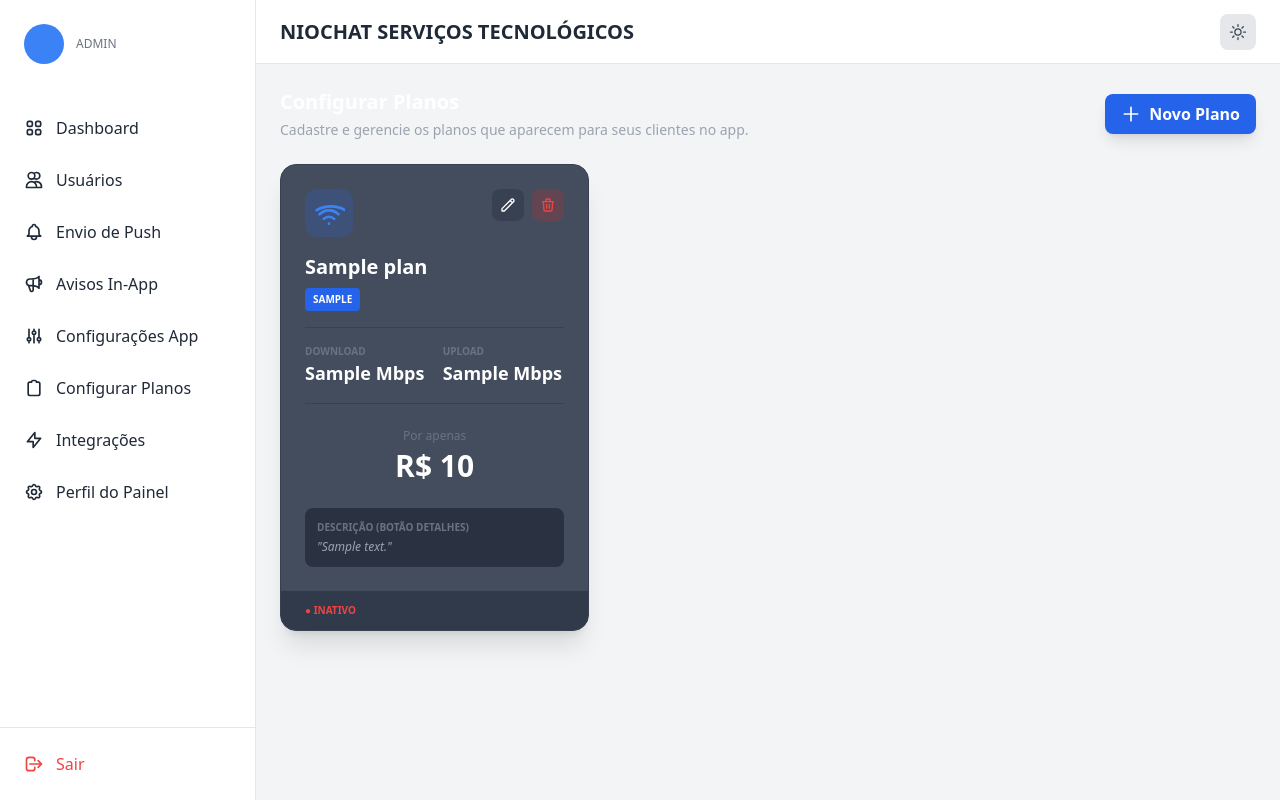
After one commit to juniorssilvaa/app_provedor, a Django app: template templates/plans_config.html in a window 1280 px wide. The commit adds this page. Run offline with Django 5.2, Linux system fonts and the light colour scheme; the template is opened without the code that fills it: most values are stand-ins (such as "Sample title", 1, 10 or a date in 2020); some libraries are stand-ins or nearby versions.

Commit message:
feat: implement dynamic plans system and production API preparation

```diff
--- a/api/sgp_proxy.py
+++ b/api/sgp_proxy.py
@@ -2,11 +2,13 @@ import requests
 from rest_framework.decorators import api_view, permission_classes
 from rest_framework.permissions import AllowAny
 from rest_framework.response import Response
+from drf_spectacular.utils import extend_schema
 from django.views.decorators.csrf import csrf_exempt
 from core.models import Provider, ProviderToken
 import json
 import re
 
+@extend_schema(tags=['SGP Proxy'])
 @csrf_exempt
 @api_view(['POST'])
 @permission_classes([AllowAny])
--- a/api/urls.py
+++ b/api/urls.py
@@ -12,6 +12,7 @@ urlpatterns = [
     # Endpoint Público para o App (Configuração do Tenant)
     path('public/config/', views.get_app_configuration, name='get_app_configuration'),
     path('public/warnings/', views.get_in_app_warnings, name='get_in_app_warnings'),
+    path('public/plans/', views.get_plans, name='get_plans'),
 
     path('providers/', views.providers_api, name='api_providers'),
     path('providers/<int:pk>/', views.provider_detail_api, name='api_provider_detail'),
--- a/core/urls.py
+++ b/core/urls.py
@@ -29,4 +29,6 @@ urlpatterns = [
     # Provider Panel
     path('panel/dashboard/', views.dashboard, name='provider_dashboard'), # Assuming 'dashboard' is the provider dashboard
     path('panel/integrations/sgp/', views.provider_sgp_integrations, name='provider_sgp_integrations'),
+    path('panel/plans/', views.provider_plans, name='provider_plans'),
+    path('panel/plans/<int:pk>/delete/', views.delete_plan, name='delete_plan'),
 ]
--- a/niochat/settings.py
+++ b/niochat/settings.py
@@ -35,6 +35,8 @@ CSRF_TRUSTED_ORIGINS = [
     'https://*.ngrok-free.app',
 ]
 
+CORS_ALLOW_ALL_ORIGINS = True
+
 
 # Application definition
 
@@ -45,6 +47,7 @@ INSTALLED_APPS = [
     'django.contrib.sessions',
     'django.contrib.messages',
     'django.contrib.staticfiles',
+    'corsheaders',
     'core',
     'api',
     'rest_framework',
@@ -55,6 +58,7 @@ AUTH_USER_MODEL = 'core.CustomUser'
 
 MIDDLEWARE = [
     'django.middleware.security.SecurityMiddleware',
+    'corsheaders.middleware.CorsMiddleware',
     'whitenoise.middleware.WhiteNoiseMiddleware',
     'django.contrib.sessions.middleware.SessionMiddleware',
     'django.middleware.common.CommonMiddleware',
--- a/templates/base.html
+++ b/templates/base.html
@@ -140,6 +140,12 @@
                         </a>
                     </li>
                     <li>
+                        <a href="{% url 'provider_plans' %}" class="flex items-center px-6 py-3 hover:bg-gray-50 dark:hover:bg-gray-700 {% if segment == 'plans_config' %}active-nav{% endif %}">
+                            <svg class="w-5 h-5 mr-3" fill="none" stroke="currentColor" viewBox="0 0 24 24"><path stroke-linecap="round" stroke-linejoin="round" stroke-width="2" d="M9 5H7a2 2 0 00-2 2v12a2 2 0 002 2h10a2 2 0 002-2V7a2 2 0 00-2-2h-2M9 5a2 2 0 012-2h2a2 2 0 012 2"></path></svg>
+                            Configurar Planos
+                        </a>
+                    </li>
+                    <li>
                         <a href="{% url 'provider_sgp_integrations' %}" class="flex items-center px-6 py-3 hover:bg-gray-50 dark:hover:bg-gray-700 {% if segment == 'provider_integrations_sgp' %}active-nav{% endif %}">
                             <svg class="w-5 h-5 mr-3" fill="none" stroke="currentColor" viewBox="0 0 24 24" xmlns="http://www.w3.org/2000/svg"><path stroke-linecap="round" stroke-linejoin="round" stroke-width="2" d="M13 10V3L4 14h7v7l9-11h-7z"></path></svg>
                             Integrações
--- /dev/null
+++ b/templates/plans_config.html
@@ -0,0 +1,184 @@
+{% extends 'base.html' %}
+
+{% block content %}
+<div class="space-y-6">
+    <!-- Header -->
+    <div class="flex justify-between items-center">
+        <div>
+            <h2 class="text-xl font-bold text-white mb-1">Configurar Planos</h2>
+            <p class="text-sm text-gray-400">Cadastre e gerencie os planos que aparecem para seus clientes no app.</p>
+        </div>
+        <button onclick="openModal()" class="px-4 py-2 bg-blue-600 hover:bg-blue-700 text-white rounded-lg font-bold transition-colors shadow-lg flex items-center">
+            <svg class="w-5 h-5 mr-2" fill="none" stroke="currentColor" viewBox="0 0 24 24"><path stroke-linecap="round" stroke-linejoin="round" stroke-width="2" d="M12 4v16m8-8H4"></path></svg>
+            Novo Plano
+        </button>
+    </div>
+
+    <!-- Plans Grid -->
+    <div class="grid grid-cols-1 md:grid-cols-2 lg:grid-cols-3 gap-6">
+        {% for plan in plans %}
+        <div class="glass-panel rounded-2xl border border-gray-700 shadow-xl overflow-hidden group">
+            <div class="p-6">
+                <div class="flex justify-between items-start mb-4">
+                    <div class="w-12 h-12 rounded-xl bg-blue-600/20 flex items-center justify-center text-blue-500">
+                        <svg class="w-8 h-8" fill="none" stroke="currentColor" viewBox="0 0 24 24"><path stroke-linecap="round" stroke-linejoin="round" stroke-width="2" d="M8.111 16.404a5.5 5.5 0 017.778 0M12 20h.01m-7.08-7.071a10 10 0 0114.142 0M2.828 9.9a15 10 0 0121.214 0"></path></svg>
+                    </div>
+                    <div class="flex space-x-2">
+                        <button onclick="editPlan('{{ plan.id }}', '{{ plan.name }}', '{{ plan.type }}', '{{ plan.download_speed }}', '{{ plan.upload_speed }}', '{{ plan.price }}', '{{ plan.description|escapejs }}', {{ plan.is_active|yesno:'true,false' }})" class="p-2 bg-gray-700 hover:bg-gray-600 text-white rounded-lg transition-colors">
+                            <svg class="w-4 h-4" fill="none" stroke="currentColor" viewBox="0 0 24 24"><path stroke-linecap="round" stroke-linejoin="round" stroke-width="2" d="M15.232 5.232l3.536 3.536m-2.036-5.036a2.5 2.5 0 113.536 3.536L6.5 21.036H3v-3.572L16.732 3.732z"></path></svg>
+                        </button>
+                        <a href="{% url 'delete_plan' plan.id %}" onclick="return confirm('Tem certeza que deseja excluir este plano?')" class="p-2 bg-red-600/20 hover:bg-red-600/40 text-red-500 rounded-lg transition-colors">
+                            <svg class="w-4 h-4" fill="none" stroke="currentColor" viewBox="0 0 24 24"><path stroke-linecap="round" stroke-linejoin="round" stroke-width="2" d="M19 7l-.867 12.142A2 2 0 0116.138 21H7.862a2 2 0 01-1.995-1.858L5 7m5 4v6m4-6v6m1-10V4a1 1 0 00-1-1h-4a1 1 0 00-1 1v3M4 7h16"></path></svg>
+                        </a>
+                    </div>
+                </div>
+
+                <h3 class="text-xl font-bold text-white mb-1">{{ plan.name }}</h3>
+                <span class="inline-block px-2 py-1 rounded bg-blue-600 text-[10px] font-bold text-white uppercase mb-4">{{ plan.get_type_display }}</span>
+
+                <div class="grid grid-cols-2 gap-4 mb-6 py-4 border-y border-gray-700">
+                    <div>
+                        <p class="text-[10px] text-gray-500 uppercase font-bold">Download</p>
+                        <p class="text-lg font-bold text-white">{{ plan.download_speed }} Mbps</p>
+                    </div>
+                    <div>
+                        <p class="text-[10px] text-gray-500 uppercase font-bold">Upload</p>
+                        <p class="text-lg font-bold text-white">{{ plan.upload_speed }} Mbps</p>
+                    </div>
+                </div>
+
+                <div class="text-center mb-6">
+                    <p class="text-xs text-gray-500 mb-1">Por apenas</p>
+                    <p class="text-3xl font-black text-white">R$ {{ plan.price }}</p>
+                </div>
+
+                {% if plan.description %}
+                <div class="bg-gray-900/50 rounded-lg p-3">
+                    <p class="text-[10px] text-gray-500 uppercase font-bold mb-1">Descrição (Botão Detalhes)</p>
+                    <p class="text-xs text-gray-400 italic">"{{ plan.description|truncatechars:100 }}"</p>
+                </div>
+                {% endif %}
+            </div>
+
+            <div class="px-6 py-3 bg-gray-800/50 flex items-center justify-between">
+                <span class="text-[10px] font-bold {% if plan.is_active %}text-green-500{% else %}text-red-500{% endif %} uppercase">
+                    {% if plan.is_active %}● Ativo no App{% else %}● Inativo{% endif %}
+                </span>
+            </div>
+        </div>
+        {% empty %}
+        <div class="col-span-full py-20 text-center glass-panel rounded-2xl border border-dashed border-gray-700">
+            <svg class="w-16 h-16 text-gray-600 mx-auto mb-4" fill="none" stroke="currentColor" viewBox="0 0 24 24"><path stroke-linecap="round" stroke-linejoin="round" stroke-width="2" d="M9 5H7a2 2 0 00-2 2v12a2 2 0 002 2h10a2 2 0 002-2V7a2 2 0 00-2-2h-2M9 5a2 2 0 002 2h2a2 2 0 002-2M9 5a2 2 0 012-2h2a2 2 0 012 2"></path></svg>
+            <h3 class="text-lg font-bold text-white">Nenhum plano cadastrado</h3>
+            <p class="text-gray-500">Comece cadastrando seu primeiro plano de internet.</p>
+        </div>
+        {% endfor %}
+    </div>
+</div>
+
+<!-- Modal -->
+<div id="planModal" class="fixed inset-0 z-50 hidden overflow-y-auto">
+    <div class="flex items-center justify-center min-h-screen px-4 pt-4 pb-20 text-center sm:block sm:p-0">
+        <div class="fixed inset-0 transition-opacity" aria-hidden="true">
+            <div class="absolute inset-0 bg-black opacity-75"></div>
+        </div>
+        <span class="hidden sm:inline-block sm:align-middle sm:h-screen" aria-hidden="true">&#8203;</span>
+        <div class="inline-block align-bottom glass-panel border border-gray-700 rounded-2xl text-left overflow-hidden shadow-xl transform transition-all sm:my-8 sm:align-middle sm:max-w-lg sm:w-full">
+            <form method="POST" action="{% url 'provider_plans' %}">
+                {% csrf_token %}
+                <input type="hidden" name="plan_id" id="modal_plan_id">
+                <div class="p-6">
+                    <h3 class="text-lg font-bold text-white mb-6" id="modalTitle">Novo Plano</h3>
+
+                    <div class="space-y-4">
+                        <div>
+                            <label class="block text-xs font-bold text-gray-500 uppercase mb-1">Nome do Plano</label>
+                            <input type="text" name="name" id="modal_name" required placeholder="Ex: FIBRA 100 MEGA START"
+                                   class="w-full bg-gray-800 border border-gray-700 rounded-lg px-4 py-2 text-white focus:ring-2 focus:ring-blue-500 outline-none">
+                        </div>
+
+                        <div class="grid grid-cols-2 gap-4">
+                            <div>
+                                <label class="block text-xs font-bold text-gray-500 uppercase mb-1">Tecnologia</label>
+                                <select name="type" id="modal_type" class="w-full bg-gray-800 border border-gray-700 rounded-lg px-4 py-2 text-white outline-none">
+                                    <option value="FIBRA">Fibra Óptica</option>
+                                    <option value="RADIO">Rádio</option>
+                                    <option value="CABO">Cabo</option>
+                                </select>
+                            </div>
+                            <div>
+                                <label class="block text-xs font-bold text-gray-500 uppercase mb-1">Preço Mensal (R$)</label>
+                                <input type="number" step="0.01" name="price" id="modal_price" required placeholder="89.90"
+                                       class="w-full bg-gray-800 border border-gray-700 rounded-lg px-4 py-2 text-white outline-none">
+                            </div>
+                        </div>
+
+                        <div class="grid grid-cols-2 gap-4">
+                            <div>
+                                <label class="block text-xs font-bold text-gray-500 uppercase mb-1">Download (Mbps)</label>
+                                <input type="number" name="download_speed" id="modal_download" required placeholder="100"
+                                       class="w-full bg-gray-800 border border-gray-700 rounded-lg px-4 py-2 text-white outline-none">
+                            </div>
+                            <div>
+                                <label class="block text-xs font-bold text-gray-500 uppercase mb-1">Upload (Mbps)</label>
+                                <input type="number" name="upload_speed" id="modal_upload" required placeholder="50"
+                                       class="w-full bg-gray-800 border border-gray-700 rounded-lg px-4 py-2 text-white outline-none">
+                            </div>
+                        </div>
+
+                        <div>
+                            <label class="block text-xs font-bold text-gray-500 uppercase mb-1">Descrição (Aparece em Detalhes)</label>
+                            <textarea name="description" id="modal_description" rows="4" placeholder="Descreva o que está incluso no plano..."
+                                      class="w-full bg-gray-800 border border-gray-700 rounded-lg px-4 py-2 text-white outline-none"></textarea>
+                        </div>
+
+                        <div class="flex items-center">
+                            <label class="relative inline-flex items-center cursor-pointer">
+                                <input type="checkbox" name="is_active" id="modal_active" class="sr-only peer" checked>
+                                <div class="w-11 h-6 bg-gray-700 peer-focus:outline-none rounded-full peer peer-checked:after:translate-x-full peer-checked:after:border-white after:content-[''] after:absolute after:top-[2px] after:left-[2px] after:bg-white after:border-gray-300 after:border after:rounded-full after:h-5 after:w-5 after:transition-all peer-checked:bg-green-500"></div>
+                                <span class="ml-3 text-sm font-bold text-gray-400 uppercase">Ativo no App</span>
+                            </label>
+                        </div>
+                    </div>
+                </div>
+                <div class="px-6 py-4 bg-gray-800/50 flex justify-end space-x-3">
+                    <button type="button" onclick="closeModal()" class="px-4 py-2 text-gray-400 hover:text-white font-bold transition-colors uppercase text-xs">Cancelar</button>
+                    <button type="submit" class="px-6 py-2 bg-blue-600 hover:bg-blue-700 text-white rounded-lg font-bold transition-colors shadow-lg uppercase text-xs">Salvar Plano</button>
+                </div>
+            </form>
+        </div>
+    </div>
+</div>
+
+<script>
+function openModal() {
+    document.getElementById('modal_plan_id').value = '';
+    document.getElementById('modal_name').value = '';
+    document.getElementById('modal_type').value = 'FIBRA';
+    document.getElementById('modal_price').value = '';
+    document.getElementById('modal_download').value = '';
+    document.getElementById('modal_upload').value = '';
+    document.getElementById('modal_description').value = '';
+    document.getElementById('modal_active').checked = true;
+    document.getElementById('modalTitle').innerText = 'Novo Plano';
+    document.getElementById('planModal').classList.remove('hidden');
+}
+
+function closeModal() {
+    document.getElementById('planModal').classList.add('hidden');
+}
+
+function editPlan(id, name, type, download, upload, price, description, active) {
+    document.getElementById('modal_plan_id').value = id;
+    document.getElementById('modal_name').value = name;
+    document.getElementById('modal_type').value = type;
+    document.getElementById('modal_price').value = price.replace(',', '.');
+    document.getElementById('modal_download').value = download;
+    document.getElementById('modal_upload').value = upload;
+    document.getElementById('modal_description').value = description;
+    document.getElementById('modal_active').checked = active;
+    document.getElementById('modalTitle').innerText = 'Editar Plano';
+    document.getElementById('planModal').classList.remove('hidden');
+}
+</script>
+{% endblock %}
```
Also changed, not shown: api/ai_views.py (+17 -0 lines), api/views.py (+98 -1 lines), api/views_push.py (+19 -0 lines), core/models.py (+23 -0 lines), core/views.py (+62 -1 lines), core/migrations/0013_plan.py (added).
